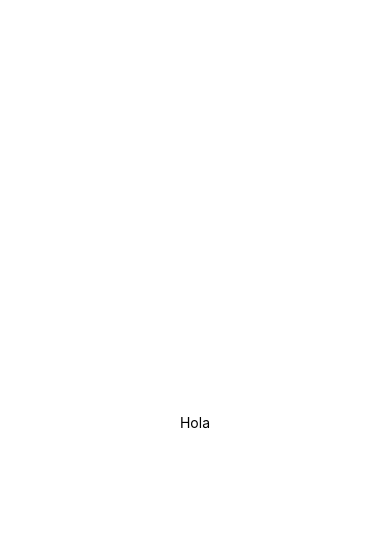
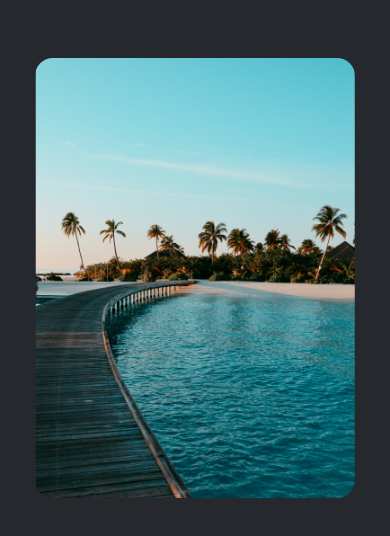
Before and after one commit to kcanamar/expo-first-app, a React Native app: screen / in a window 390 px wide. Shown: the top 536 px of the page. Built offline with nearby package versions, Linux system fonts and the light colour scheme.

Commit message:
creates image component

```diff
--- a/App.js
+++ b/App.js
@@ -1,10 +1,15 @@
 import { StatusBar } from 'expo-status-bar';
-import { StyleSheet, Text, View } from 'react-native';
+import { StyleSheet, View } from 'react-native';
+
+import ImageViewer from './components/ImageViewer';
+const PlaceholderImage = require("./assets/images/background-image.png")
 
 export default function App() {
   return (
     <View style={styles.container}>
-      <Text>Hola</Text>
+      <View style={styles.imageContainer}>
+        <ImageViewer placeholderImageSource={PlaceholderImage} />
+      </View>
       <StatusBar style="auto" />
     </View>
   );
@@ -13,8 +18,11 @@ export default function App() {
 const styles = StyleSheet.create({
   container: {
     flex: 1,
-    backgroundColor: '#fff',
+    backgroundColor: '#25292e',
     alignItems: 'center',
-    justifyContent: 'center',
+  },
+  imageContainer: {
+    flex: 1,
+    paddingTop: 58,
   },
 });
--- /dev/null
+++ b/components/ImageViewer.js
@@ -0,0 +1,13 @@
+import { StyleSheet, Image } from "react-native";
+
+export default function ImageViewer({ placeholderImageSource }) {
+    return ( <Image source={placeholderImageSource} style={styles.image}/> )
+}
+
+const styles = StyleSheet.create({
+    image: {
+        width: 320,
+        height: 440,
+        borderRadius: 18,
+    },
+})
```
